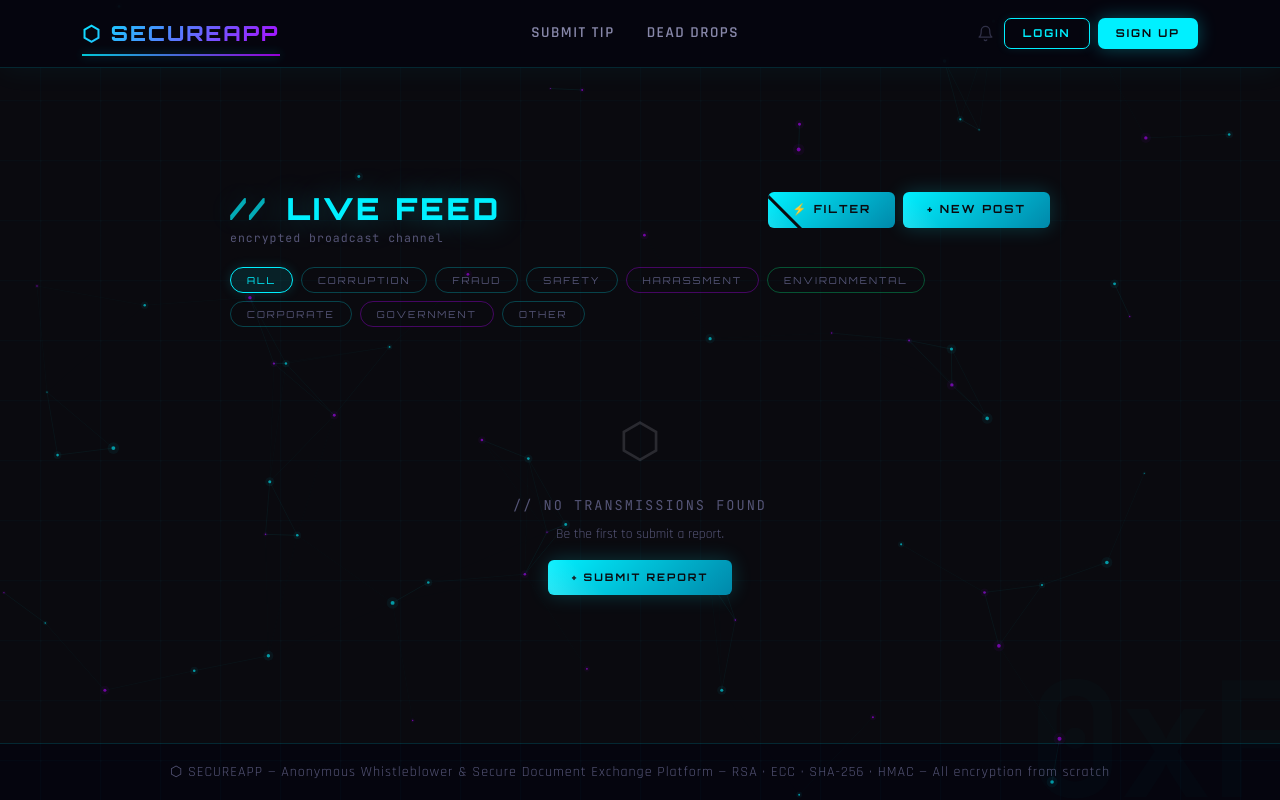
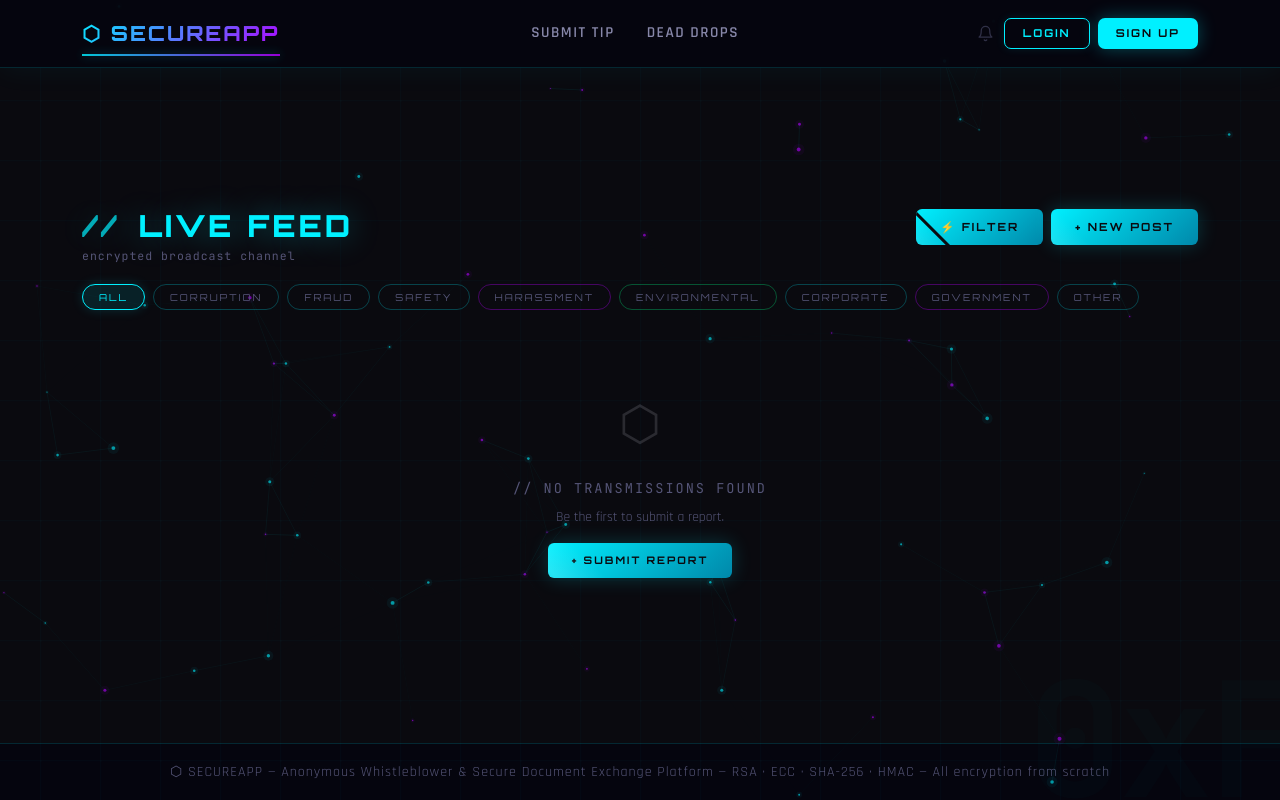
Before and after one commit to monirakib/SecureApp, a Flask app: template templates/feed.html in a window 1280 px wide. Run offline with Flask 3, Linux system fonts and the light colour scheme; the template is opened without the code that fills it, so the values that code supplies are empty.

Commit message:
Widen feed page max-width to 1200px

```diff
--- a/templates/feed.html
+++ b/templates/feed.html
@@ -1,7 +1,7 @@
 {% extends "base.html" %}
 {% block title %}Live Feed — SecureApp{% endblock %}
 {% block content %}
-<div style="max-width:820px;margin:0 auto;padding:1.5rem 0;">
+<div style="max-width:1200px;margin:0 auto;padding:1.5rem 0;">
 
 {# ── HEADER ── #}
 <div class="d-flex align-items-start justify-content-between flex-wrap gap-3 float-in mb-2" style="position:relative;z-index:100;">
```
